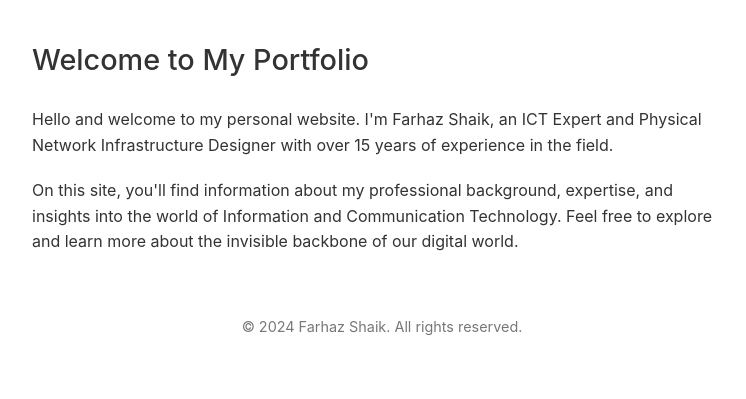
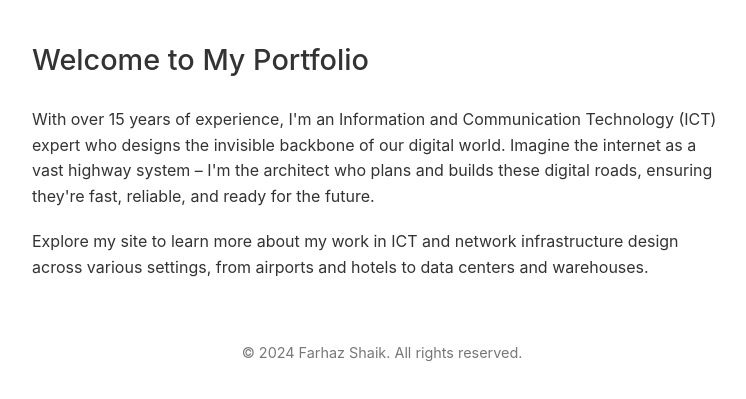
Before and after one commit to Farhazshaik/FS-portfolio-site, a plain HTML site: page index.html in a window 1280 px wide. Shown: the part 221-620 px from the top of the page, without its empty margins (258-1004 px from the left). Drawn offline with Linux system fonts and the light colour scheme.

Commit message:
Update index.html

```diff
--- a/index.html
+++ b/index.html
@@ -22,8 +22,8 @@
         </header>
         <main>
             <h2>Welcome to My Portfolio</h2>
-            <p>Hello and welcome to my personal website. I'm Farhaz Shaik, an ICT Expert and Physical Network Infrastructure Designer with over 15 years of experience in the field.</p>
-            <p>On this site, you'll find information about my professional background, expertise, and insights into the world of Information and Communication Technology. Feel free to explore and learn more about the invisible backbone of our digital world.</p>
+            <p>With over 15 years of experience, I'm an Information and Communication Technology (ICT) expert who designs the invisible backbone of our digital world. Imagine the internet as a vast highway system – I'm the architect who plans and builds these digital roads, ensuring they're fast, reliable, and ready for the future.</p>
+            <p>Explore my site to learn more about my work in ICT and network infrastructure design across various settings, from airports and hotels to data centers and warehouses.</p>
         </main>
         <footer>
             <p>© 2024 Farhaz Shaik. All rights reserved.</p>
```
